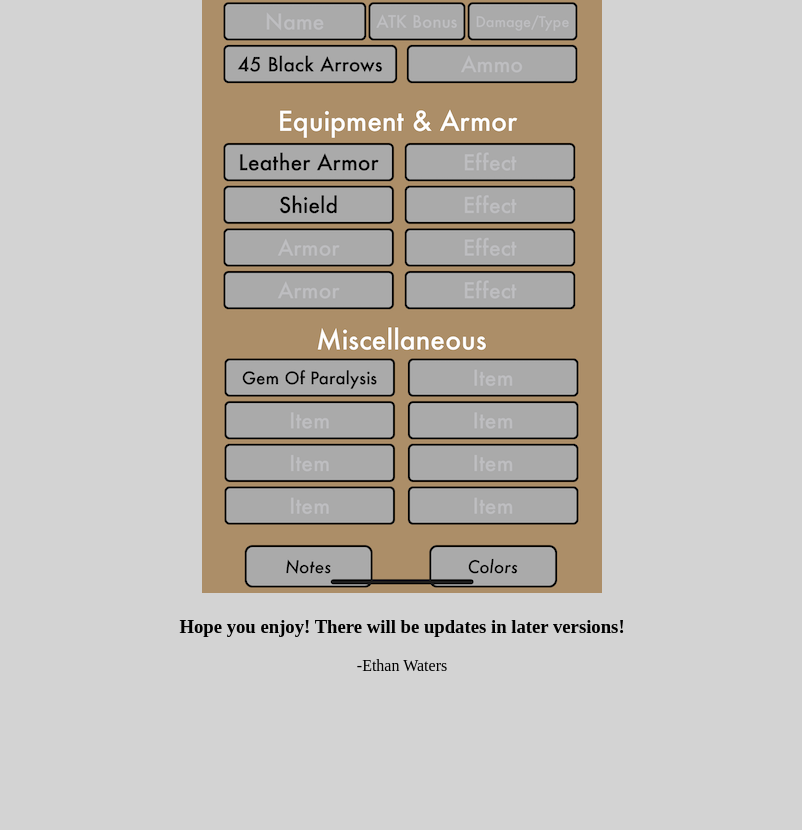
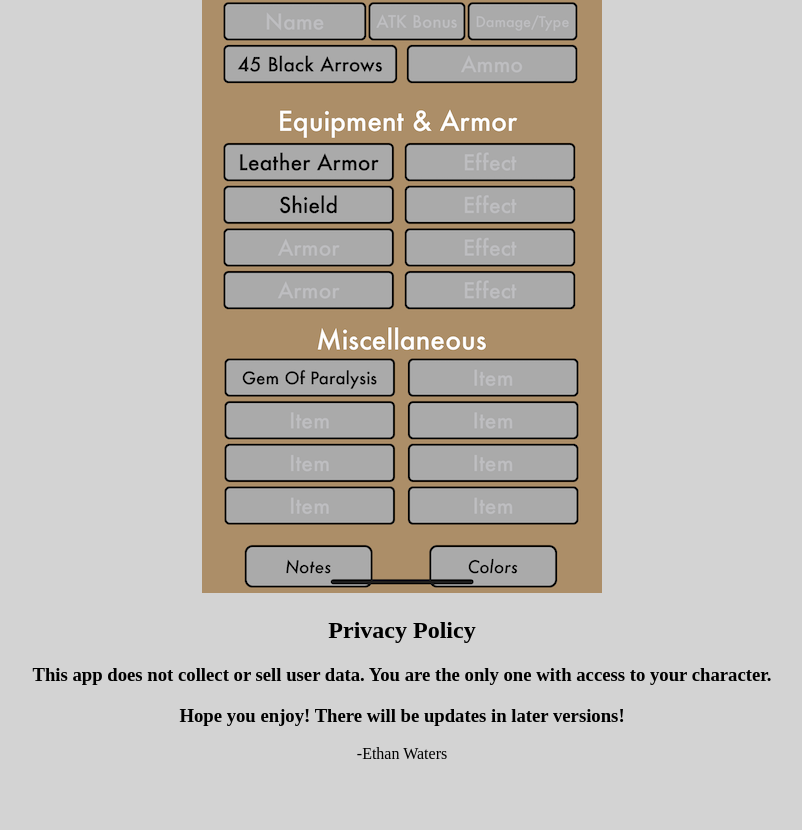
Before and after one commit to ethanWaters-slash/DnD, a plain HTML site: page index.html in a window 1280 px wide. Shown: the part 1600-2430 px from the top of the page, without its empty margins (238-1040 px from the left). Before the commit the page ends 2354 px from the top, so only its background shows below. Drawn offline with Linux system fonts and the light colour scheme.

Commit message:
Update index.html

```diff
--- a/index.html
+++ b/index.html
@@ -14,6 +14,8 @@
     <img src="images/image1.PNG" alt="appPic1">
     <h2>Application features include a six-set of die. Notes to keep track of your campaign and customizable background for personal user experience.</h2>
     <img src="images/image2.PNG" alt="appPic2">
+    <h2>Privacy Policy<h2>
+    <h3>This app does not collect or sell user data. You are the only one with access to your character.<h3>
     <h3>Hope you enjoy! There will be updates in later versions!</h3>
     <p>-Ethan Waters</p>
   </div>
```
